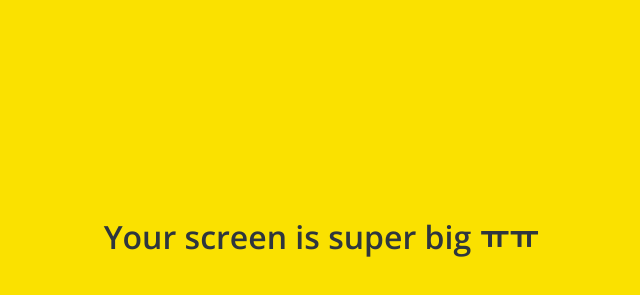
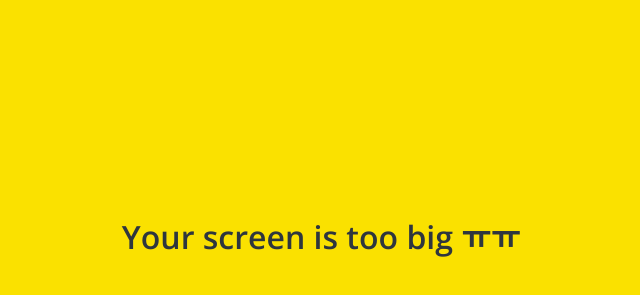
Before and after one commit to kim-seonkyu/kokoa-clone, a plain HTML site: page friends.html in a window 1280 px wide. Shown: the part 163-458 px from the top of the page, without its empty margins (319-959 px from the left). Drawn offline with nearby package versions, Linux system fonts and the light colour scheme; a web font is replaced by a local one.

Commit message:
super -> too

```diff
--- a/friends.html
+++ b/friends.html
@@ -113,7 +113,7 @@
     </div>
 
     <div id="no-mobile">
-      <span>Your screen is super big ㅠㅠ</span>
+      <span>Your screen is too big ㅠㅠ</span>
     </div>
 
     <!-- <div id="no-landscape">
```
